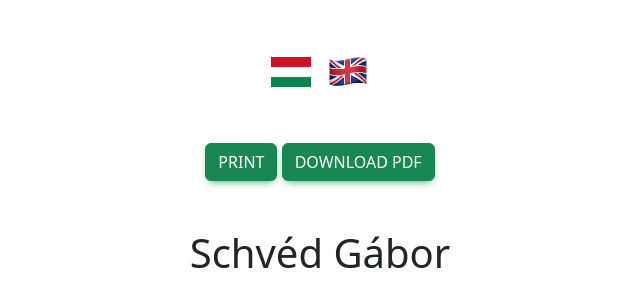
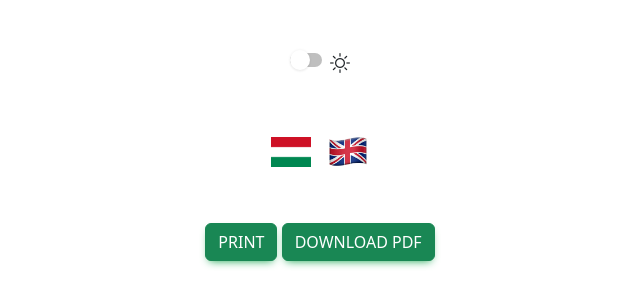
Before and after one commit to wallaricsi/cv2, a plain HTML site: page index.html in a window 1280 px wide. Shown: the top 306 px of the page, without its empty margins (320-960 px from the left). Drawn offline with nearby package versions, Linux system fonts and the light colour scheme.

Commit message:
Add files via upload

```diff
--- a/index.html
+++ b/index.html
@@ -11,11 +11,27 @@ rel="stylesheet"
     <title>CV - Resume</title>
     <link href="https://cdn.jsdelivr.net/npm/bootstrap@5.2.3/dist/css/bootstrap.min.css" rel="stylesheet" integrity="sha384-rbsA2VBKQhggwzxH7pPCaAqO46MgnOM80zW1RWuH61DGLwZJEdK2Kadq2F9CUG65" crossorigin="anonymous">
     <script src="https://raw.githack.com/eKoopmans/html2pdf/master/dist/html2pdf.bundle.js"></script>
+    <link rel="stylesheet" href="https://cdn.jsdelivr.net/npm/bootstrap-icons@1.10.2/font/bootstrap-icons.css">
     <style>
       .button {   }
+      i{
+    font-size: 20px;
+    cursor: pointer;
+    position: relative;
+    transform: translate(-50%, -50%);
+}
     </style>
   </head>
 <body>
+
+  <div class="container justify-content-center mt-5" style="display: flex; justify-content-center">
+  <div class="form-check form-switch">
+    <input class="form-check-input" id="toggleDark" type="checkbox" role="switch" id="flexSwitchCheckDefault">
+    <i class="bi bi-brightness-high r-4" id="toggleDark2"></i>
+  </div>
+
+</div>
+
 
 
 <div class="container text-center mt-5">
```
